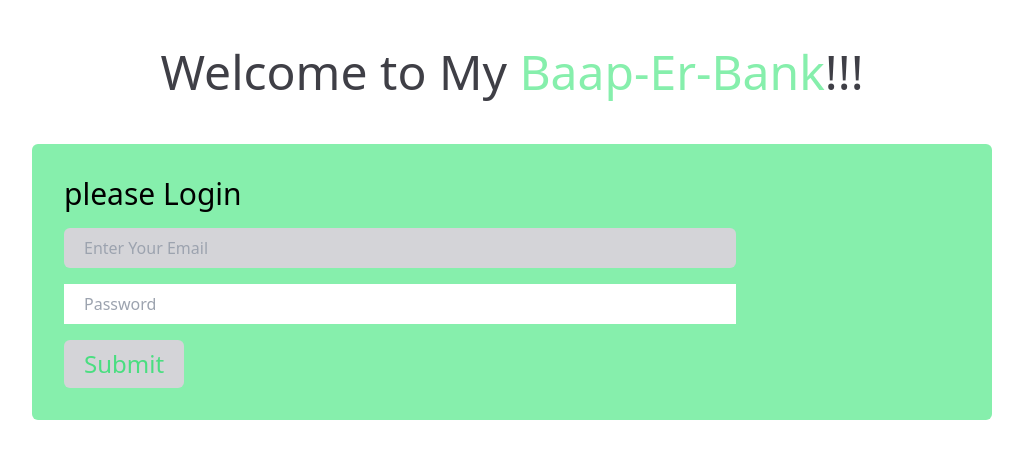
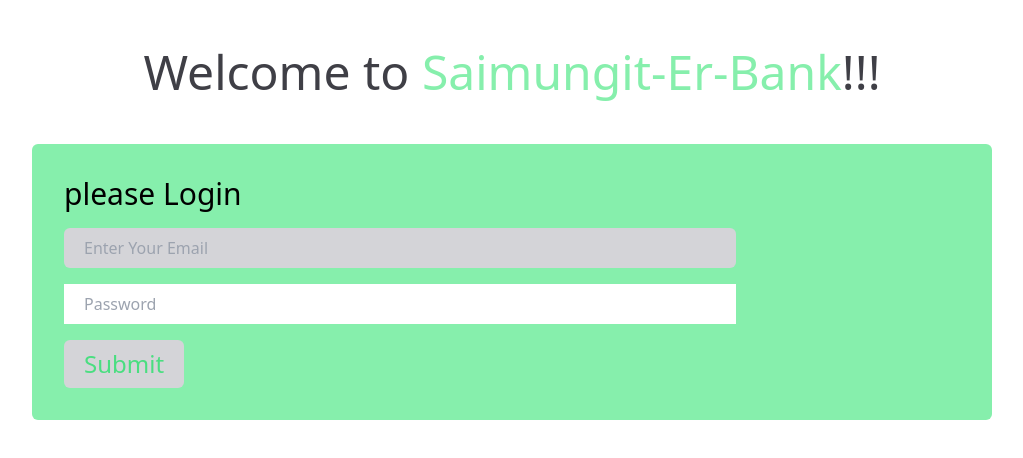
Before and after one commit to saimun5656/Project-06-bapp-er-bank, a plain HTML site: page index.html in a window 1280 px wide. Shown: the whole page, without its empty margins (128-1151 px from the left). Drawn offline with nearby package versions, Linux system fonts and the light colour scheme.

Commit message:
name changed

```diff
--- a/index.html
+++ b/index.html
@@ -10,7 +10,7 @@
 </head>
 <body>
     <header class="mt-12">
-        <h1 class="text-center text-zinc-700 text-5xl font-medium">Welcome to My <span class="text-green-300">Baap-Er-Bank</span>!!!</h1>
+        <h1 class="text-center text-zinc-700 text-5xl font-medium">Welcome to  <span class="text-green-300">Saimungit-Er-Bank</span>!!!</h1>
     </header>
     <main>
         <section class="w-9/12 bg-green-300	mx-auto mt-12 p-8 rounded-md">
```
